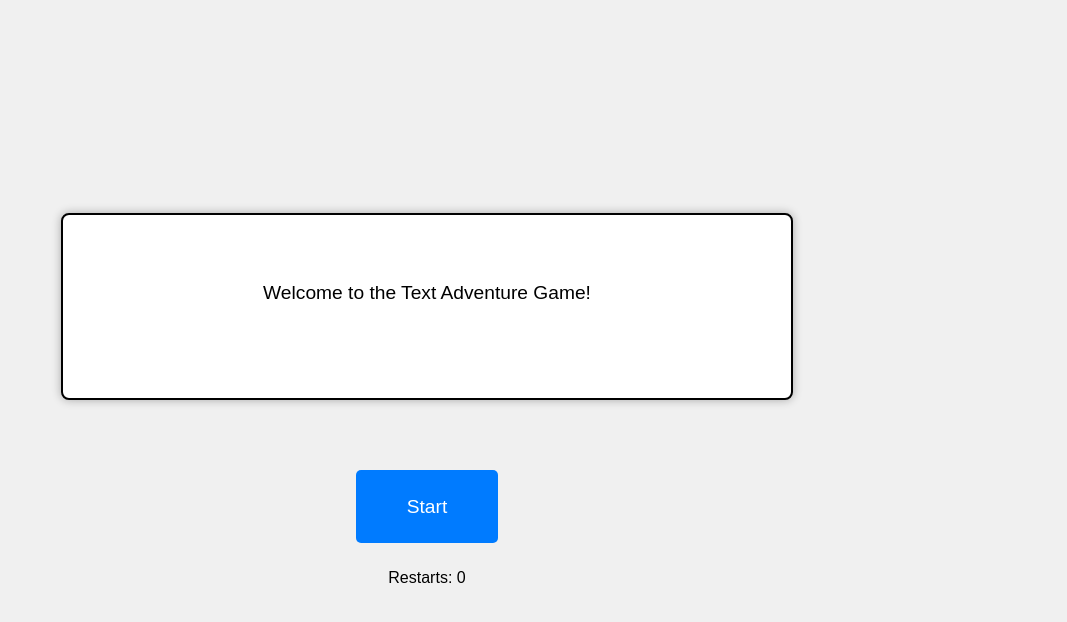
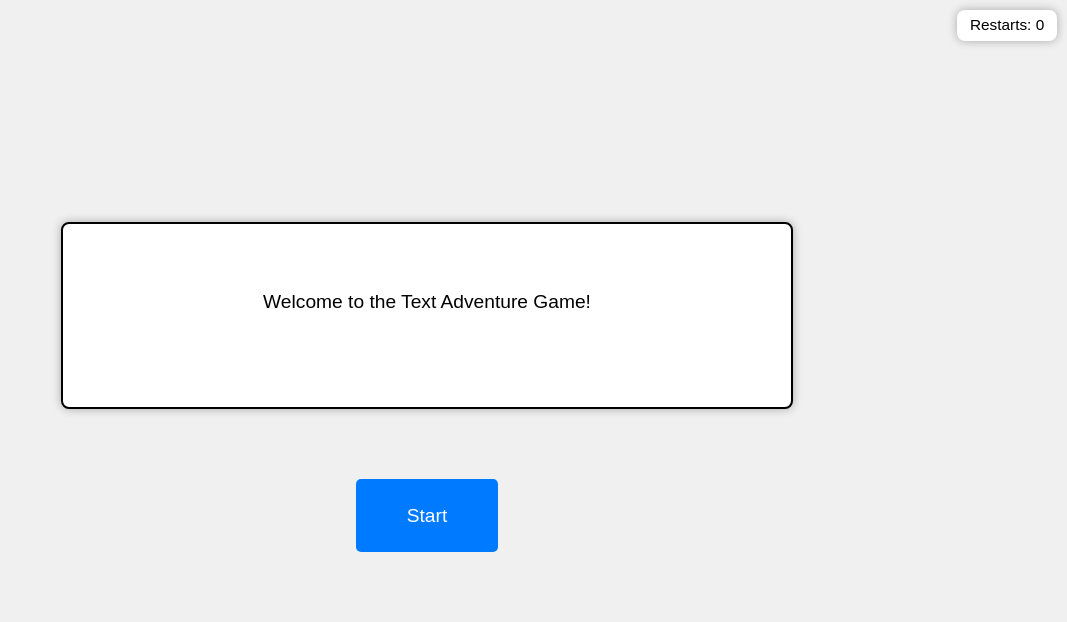
Before and after one commit to Lerils22/game, a plain HTML site: page index.html in a window 1280 px wide. Shown: the whole page, without its empty margins (213-1280 px from the left). Drawn offline with Linux system fonts and the light colour scheme.

Commit message:
Update styles.css

```diff
--- a/styles.css
+++ b/styles.css
@@ -1,3 +1,4 @@
+/* Existing CSS */
 body {
   font-family: Arial, sans-serif;
   margin: 0;
@@ -71,6 +72,18 @@ body {
   border-radius: 8px;
   box-shadow: 0 0 10px rgba(0, 0, 0, 0.3);
   z-index: 9999;
+  display: none;
+}
+
+.counter {
+  position: fixed;
+  top: 10px;
+  right: 10px;
+  font-size: 1.2vw;
+  background-color: #fff;
+  padding: 0.5vw 1vw;
+  border-radius: 8px;
+  box-shadow: 0 0 10px rgba(0, 0, 0, 0.3);
 }
 
 @media screen and (max-width: 768px) {
```
Lines whose indentation alone changed are shown as unchanged.
